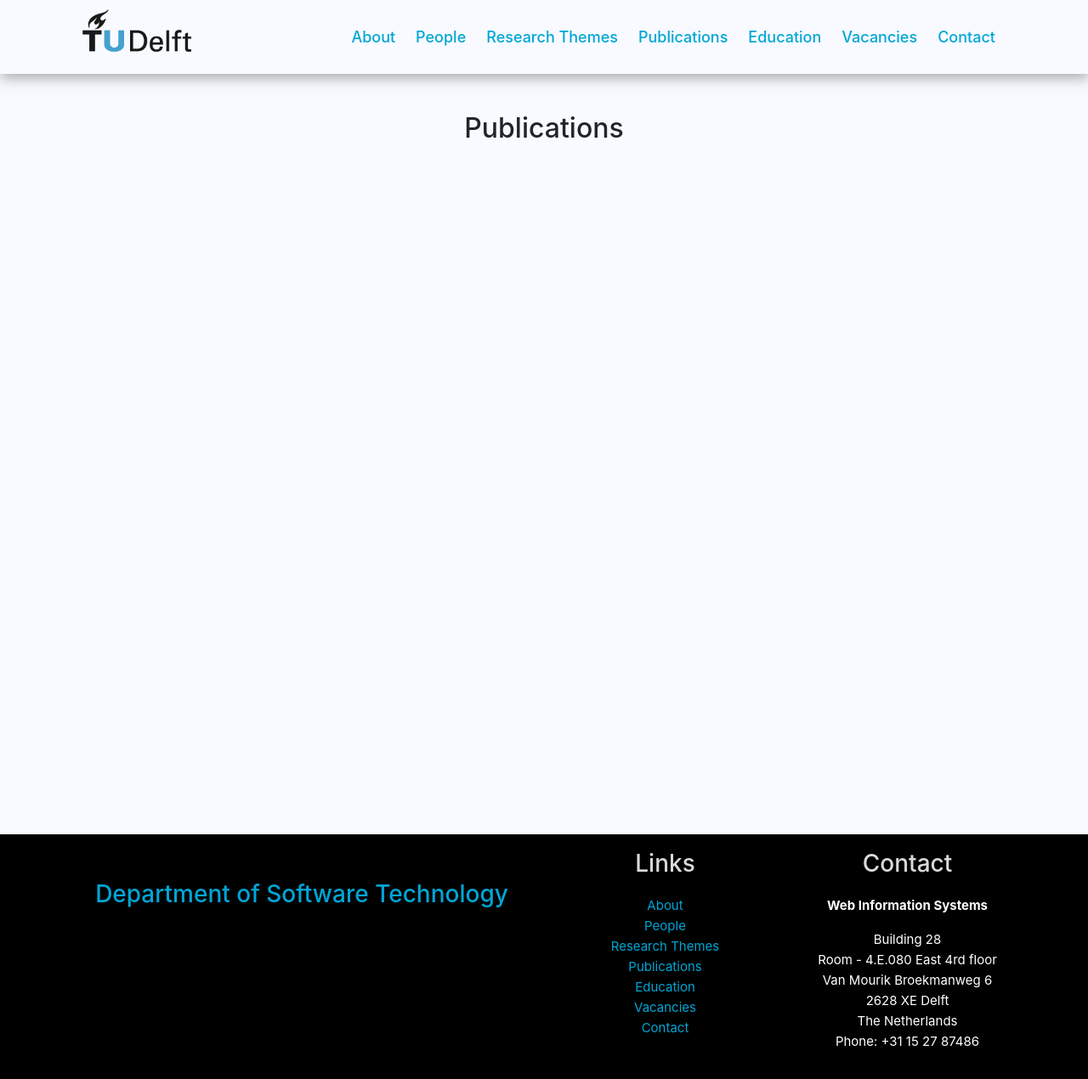
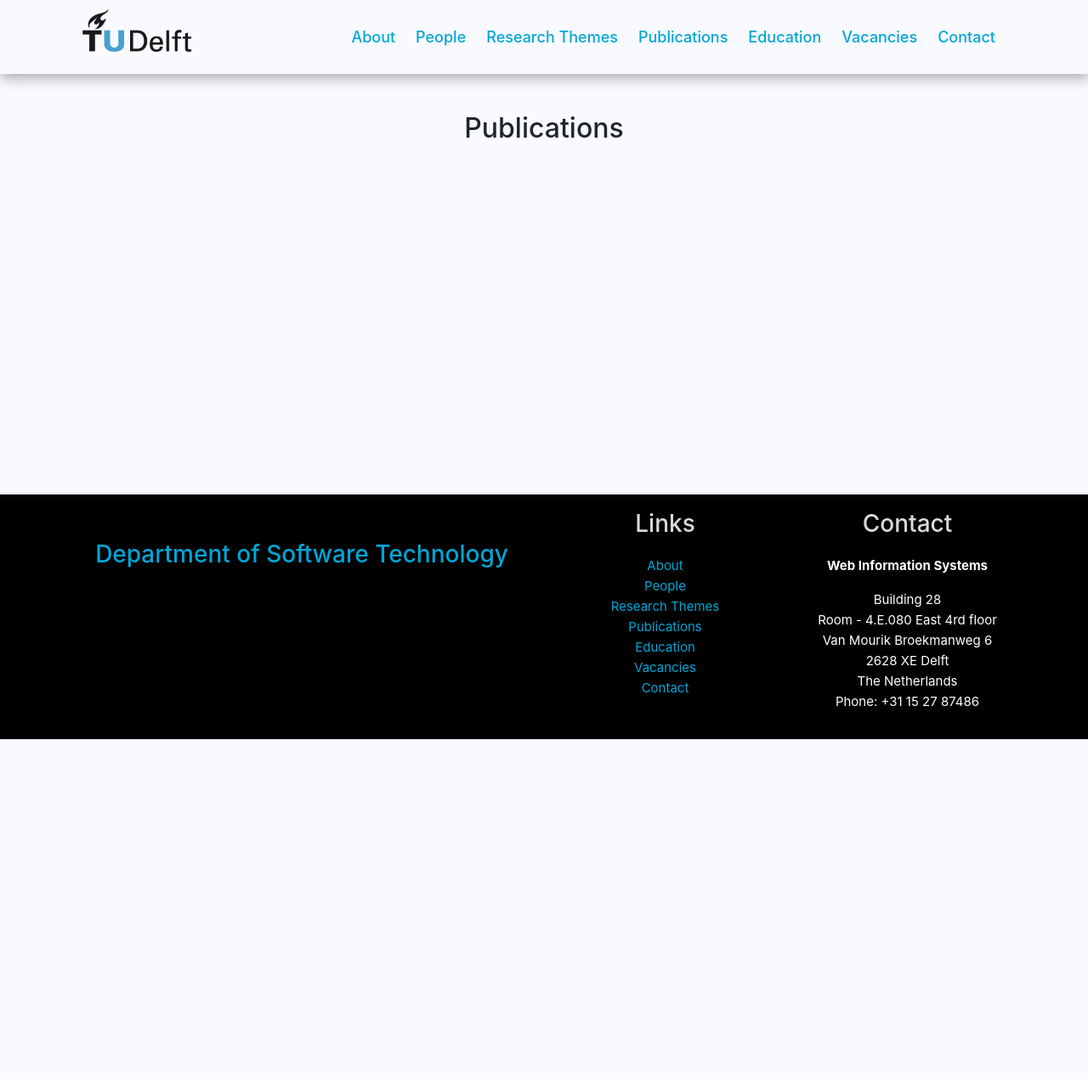
Before and after one commit to wis-delft/wis-delft.github.io, a Jekyll site: the page built from publications.html, in a window 1280 px wide. Shown: the whole page at 85% size. Built offline with Jekyll 4.4.1, drawn with Linux system fonts in a browser that asks for light colours; after the commit the page ends 900 px from its top, so only the background shows below that.

Commit message:
Style bug fixes

```diff
--- a/assets/css/style.css
+++ b/assets/css/style.css
@@ -162,18 +162,18 @@
     color: white;
 }
 
-@media (min-width: 1450px) {
+@media (min-width: 1450px) and (max-width: 1920px) {
 
     body {
         font-size: 15px;
         line-height: 24px;
         background: #F8FAFF;
-        min-height: 60rem;
+        min-height: 40rem;
         position: relative;
     }
 }
 
-@media (min-width: 960px) and (max-width: 1440px){
+@media (min-width: 1930px) {
 
     body {
         font-size: 15px;
@@ -184,7 +184,7 @@
     }
 }
 
-@media (min-width: 750px) and (max-width: 950px) {
+@media (min-width: 750px) and (max-width: 1440px) {
     body {
         font-size: 15px;
         line-height: 24px;
```
